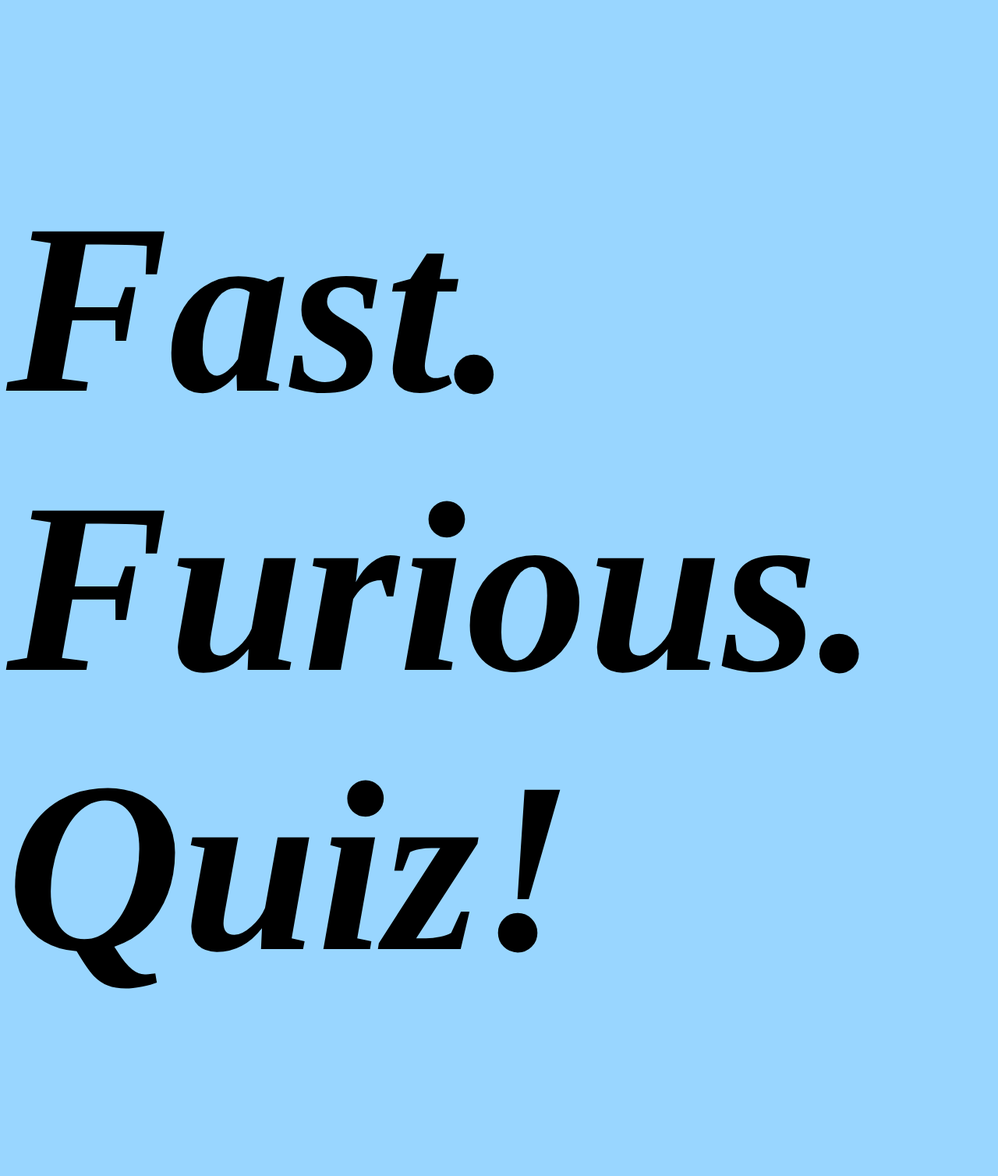
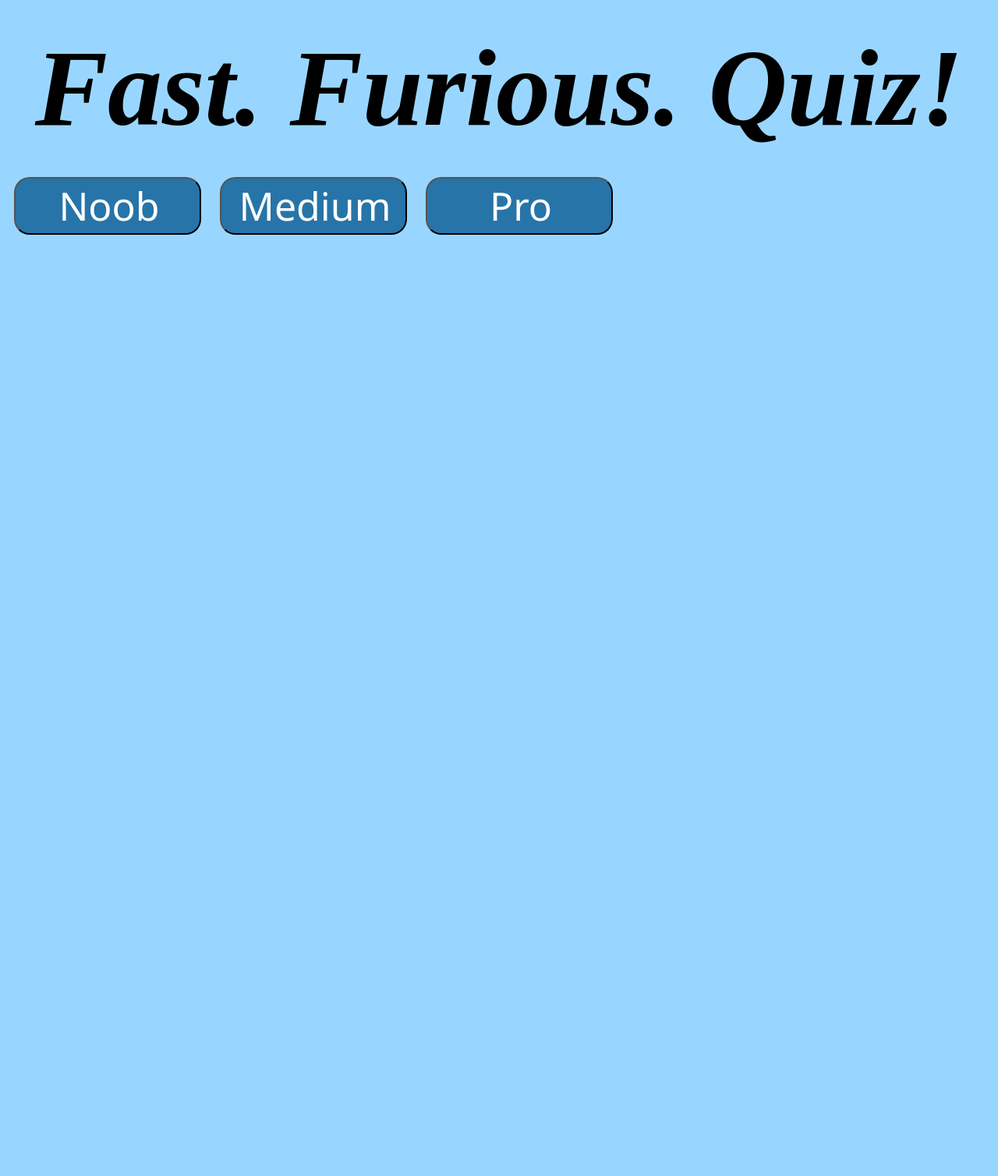
Before and after one commit to nico0601/ITP-Quiz, a PHP site: page / in a window 1280 px wide. Shown: the whole page at 78% size. After the commit the page ends 301 px from the top, so only its background shows below. Run offline with PHP 8.4, Linux system fonts and the light colour scheme.

Commit message:
Added Category Buttons

```diff
--- a/Landingpage/index.html
+++ b/Landingpage/index.html
@@ -11,5 +11,11 @@
 </header>
 
 
+<div id="category-buttons">
+<input class="choose-category" type="submit" id="noob-button" value="Noob">
+<input class="choose-category" type="submit" id="medium-button" value="Medium">
+<input class="choose-category" type="submit" id="pro-button" value="Pro">
+</div>
+
 </body>
 </html>
--- a/Landingpage/style1.css
+++ b/Landingpage/style1.css
@@ -8,5 +8,23 @@
     font-family: Rockwell;
     font-weight: bold;
     font-style: italic;
-    font-size: 156px;
+    font-size: 70px;
 }
+
+h1 {
+    margin:3vh;
+}
+
+.choose-category {
+    background: #2774A8;
+    font-family: "Segoe UI";
+    color: white;
+    border-radius: 20px;
+    font-size: 50px;
+    padding-left:10px;
+    width: 30vh;
+}
+
+#noob-button, #medium-button, #pro-button{
+    margin:10px;
+}
```
